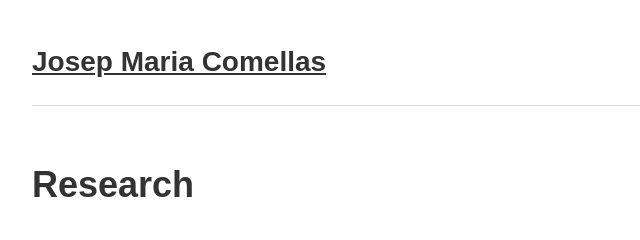
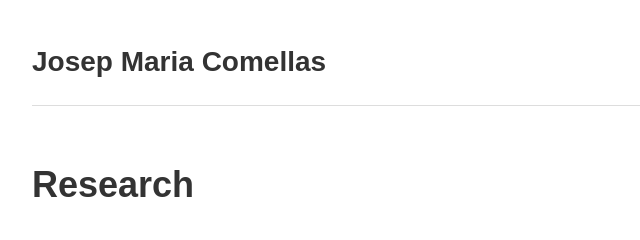
Before and after one commit to josepmariacomellas/josepmariacomellas.github.io, a plain HTML site: page research.html in a window 1280 px wide. Shown: the top 240 px of the page, 108-748 px from the left. Drawn offline with Linux system fonts and the light colour scheme.

Commit message:
Add styles for links in the name class

```diff
--- a/research.html
+++ b/research.html
@@ -28,6 +28,11 @@
         .name {
             font-size: 28px;
             font-weight: 600;
+        }
+
+        .name a {
+            color: #333;
+            text-decoration: none;
         }
 
         nav a {
```
